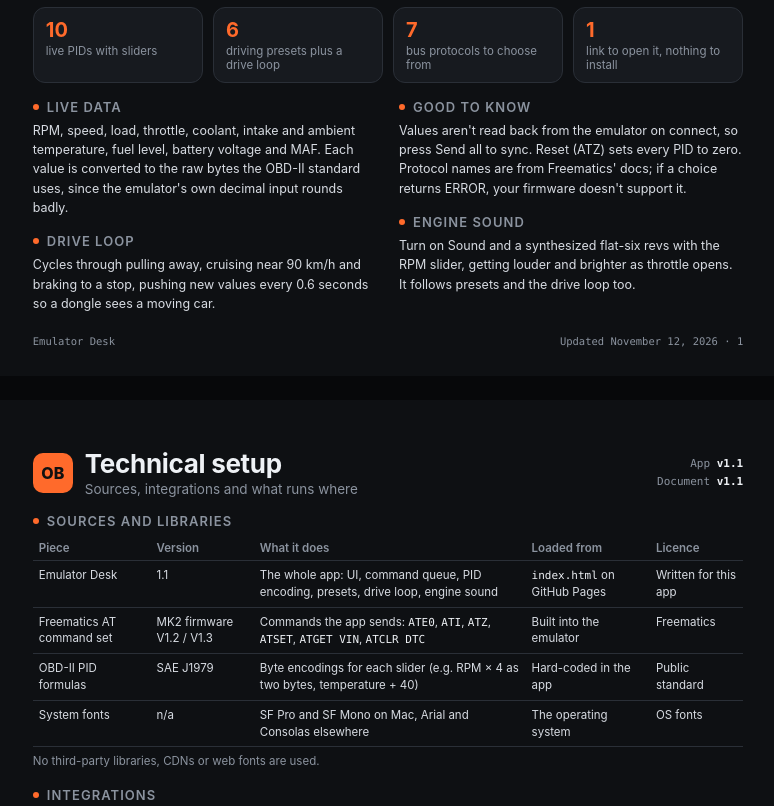
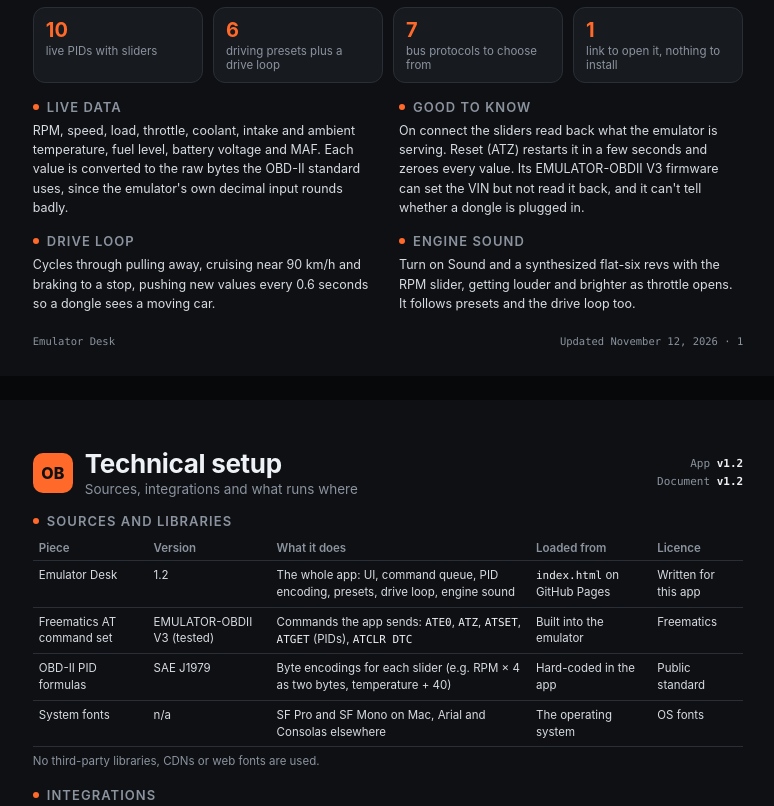
Before and after one commit to davidanthonyalleyne-dot/emulator-desk, a plain HTML site: page docs/overview/overview.html in a window 1280 px wide. Shown: the part 680-1486 px from the top of the page, without its empty margins (252-1026 px from the left). Drawn offline with Linux system fonts and the light colour scheme.

Commit message:
v1.2: voltage slider from 0 V, overview doc 1.2
Co-Authored-By: Claude Opus 5.5 <noreply@anthropic.com>
Claude-Session: https://claude.ai/code/session_01CEFPxmFJQHbiMkbtJBo4wR

```diff
--- a/docs/overview/overview.html
+++ b/docs/overview/overview.html
@@ -45,7 +45,7 @@ code{font-family:var(--mono);font-size:11px;color:var(--text)}
   <div class="top">
     <div class="logo">OB</div>
     <div><h1>Emulator Desk</h1><div class="tag">A Mac control panel for the Freematics OBD-II Emulator MK2</div></div>
-    <div class="vers">App <b>v1.1</b><br>Document <b>v1.1</b></div>
+    <div class="vers">App <b>v1.2</b><br>Document <b>v1.2</b></div>
   </div>
   <p class="intro">Emulator Desk drives a Freematics MK2 emulator from Google Chrome over its USB cable, so a Mac can do what the Windows-only Freematics GUI does. You set live engine values, the VIN, the bus protocol and trouble codes, and any OBD-II dongle or scan tool plugged into the emulator reads them as if it were in a real car. It runs from a web page, with nothing to install.</p>
   <div class="shots">
@@ -68,7 +68,7 @@ code{font-family:var(--mono);font-size:11px;color:var(--text)}
     </div>
     <div>
       <h2>Good to know</h2>
-      <p>Values aren't read back from the emulator on connect, so press Send all to sync. Reset (ATZ) sets every PID to zero. Protocol names are from Freematics' docs; if a choice returns ERROR, your firmware doesn't support it.</p>
+      <p>On connect the sliders read back what the emulator is serving. Reset (ATZ) restarts it in a few seconds and zeroes every value. Its EMULATOR-OBDII V3 firmware can set the VIN but not read it back, and it can't tell whether a dongle is plugged in.</p>
       <h2>Engine sound</h2>
       <p>Turn on Sound and a synthesized flat-six revs with the RPM slider, getting louder and brighter as throttle opens. It follows presets and the drive loop too.</p>
     </div>
@@ -78,13 +78,13 @@ code{font-family:var(--mono);font-size:11px;color:var(--text)}
 
 <section class="page">
   <div class="top"><div class="logo">OB</div><div><h1>Technical setup</h1><div class="tag">Sources, integrations and what runs where</div></div>
-  <div class="vers">App <b>v1.1</b><br>Document <b>v1.1</b></div></div>
+  <div class="vers">App <b>v1.2</b><br>Document <b>v1.2</b></div></div>
 
   <h2>Sources and libraries</h2>
   <table>
     <tr><th>Piece</th><th>Version</th><th>What it does</th><th>Loaded from</th><th>Licence</th></tr>
-    <tr><td>Emulator Desk</td><td>1.1</td><td>The whole app: UI, command queue, PID encoding, presets, drive loop, engine sound</td><td><code>index.html</code> on GitHub Pages</td><td>Written for this app</td></tr>
-    <tr><td>Freematics AT command set</td><td>MK2 firmware V1.2 / V1.3</td><td>Commands the app sends: <code>ATE0</code>, <code>ATI</code>, <code>ATZ</code>, <code>ATSET</code>, <code>ATGET VIN</code>, <code>ATCLR DTC</code></td><td>Built into the emulator</td><td>Freematics</td></tr>
+    <tr><td>Emulator Desk</td><td>1.2</td><td>The whole app: UI, command queue, PID encoding, presets, drive loop, engine sound</td><td><code>index.html</code> on GitHub Pages</td><td>Written for this app</td></tr>
+    <tr><td>Freematics AT command set</td><td>EMULATOR-OBDII V3 (tested)</td><td>Commands the app sends: <code>ATE0</code>, <code>ATZ</code>, <code>ATSET</code>, <code>ATGET</code> (PIDs), <code>ATCLR DTC</code></td><td>Built into the emulator</td><td>Freematics</td></tr>
     <tr><td>OBD-II PID formulas</td><td>SAE J1979</td><td>Byte encodings for each slider (e.g. RPM × 4 as two bytes, temperature + 40)</td><td>Hard-coded in the app</td><td>Public standard</td></tr>
     <tr><td>System fonts</td><td>n/a</td><td>SF Pro and SF Mono on Mac, Arial and Consolas elsewhere</td><td>The operating system</td><td>OS fonts</td></tr>
   </table>
```
Also changed, not shown: index.html (+1 -1 lines), docs/overview/shots/1-start.png, docs/overview/shots/2-live.png, docs/overview/shots/3-vehicle.png, docs/overview/shots/4-codes.png, docs/overview/shots/5-console.png, docs/overview/shots/6-desktop.png, 2 other files.
